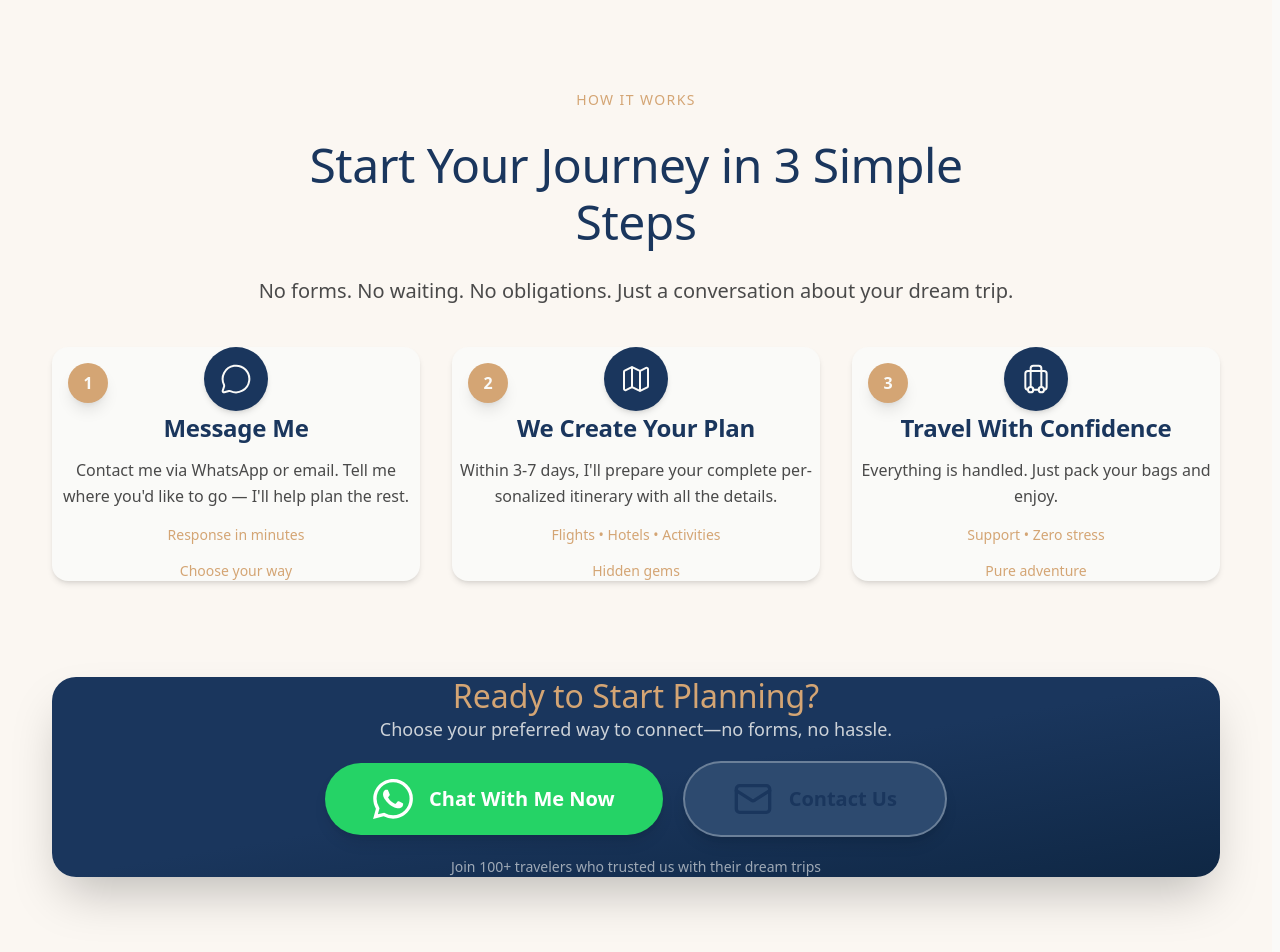
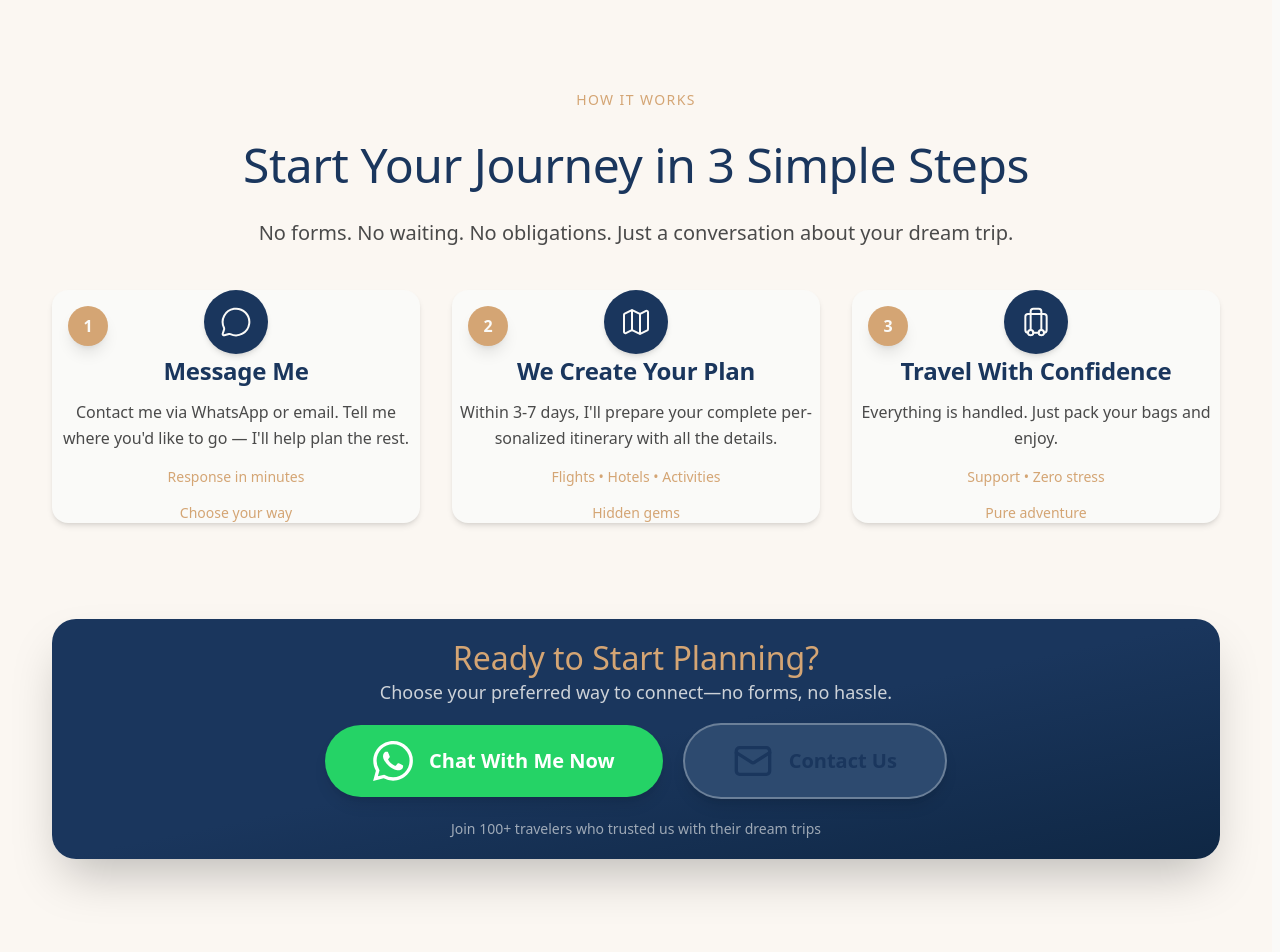
Before and after one commit to Tirso0882/explorahead-travel-agency-website, a Next.js app: page /en in a window 1280 px wide. Shown: the part 2460-3412 px from the top of the page. Built offline with nearby package versions, Linux system fonts and the light colour scheme; no server answers; a web font is replaced by a local one.

Commit message:
refactor: update marketing components
- Update HowItWorks component

```diff
--- a/components/marketing/HowItWorks.tsx
+++ b/components/marketing/HowItWorks.tsx
@@ -58,7 +58,7 @@ export function HowItWorks() {
           className="mb-12 flex flex-col items-center justify-center"
         >
           <span className="section-badge">{t("badge")}</span>
-          <h2 className="text-ocean font-heading mb-8 max-w-3xl text-center text-4xl md:text-5xl">
+          <h2 className="text-ocean font-heading mx-auto mb-8 text-center text-4xl whitespace-nowrap md:text-5xl">
             {t("title")}
           </h2>
           {/* Subtitle - Centered horizontally and vertically balanced with title */}
@@ -122,7 +122,8 @@ export function HowItWorks() {
           initial={{ opacity: 0, y: 20 }}
           animate={isInView ? { opacity: 1, y: 0 } : {}}
           transition={{ duration: 0.5, delay: 0.6 }}
-          className="from-ocean via-ocean to-ocean-dark rounded-3xl bg-gradient-to-br px-4 py-5 text-center text-white shadow-2xl sm:px-6 md:px-10"
+          className="from-ocean via-ocean to-ocean-dark rounded-3xl bg-gradient-to-br text-center text-white shadow-2xl"
+          style={{ padding: "20px" }}
         >
           {/* Title - Centered */}
           <h3 className="font-heading mb-6 text-center text-3xl text-white md:text-4xl">
```
